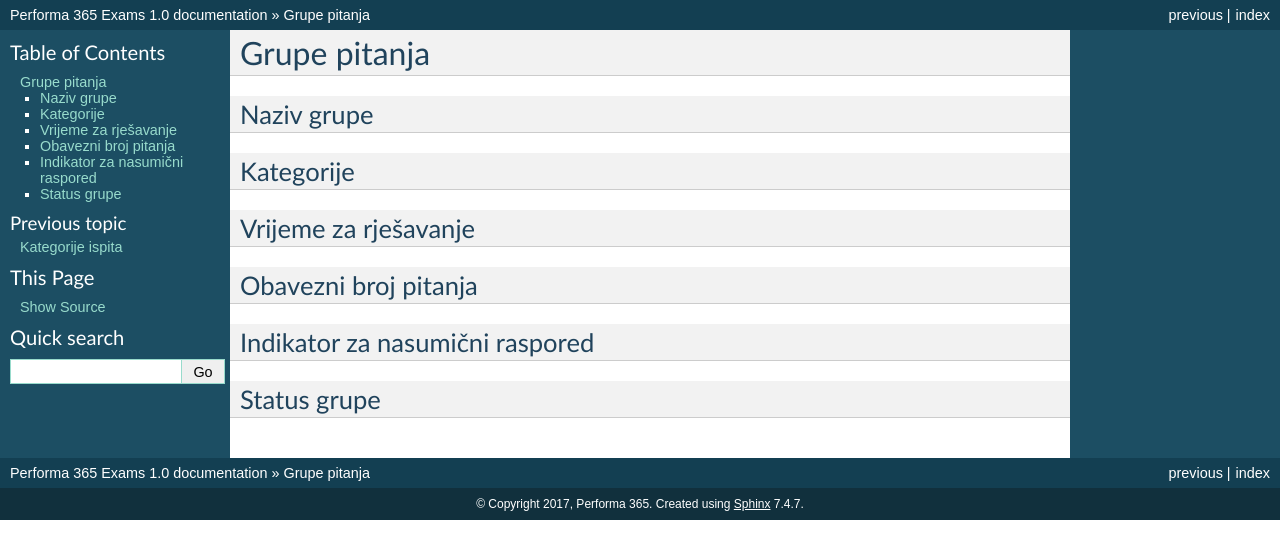
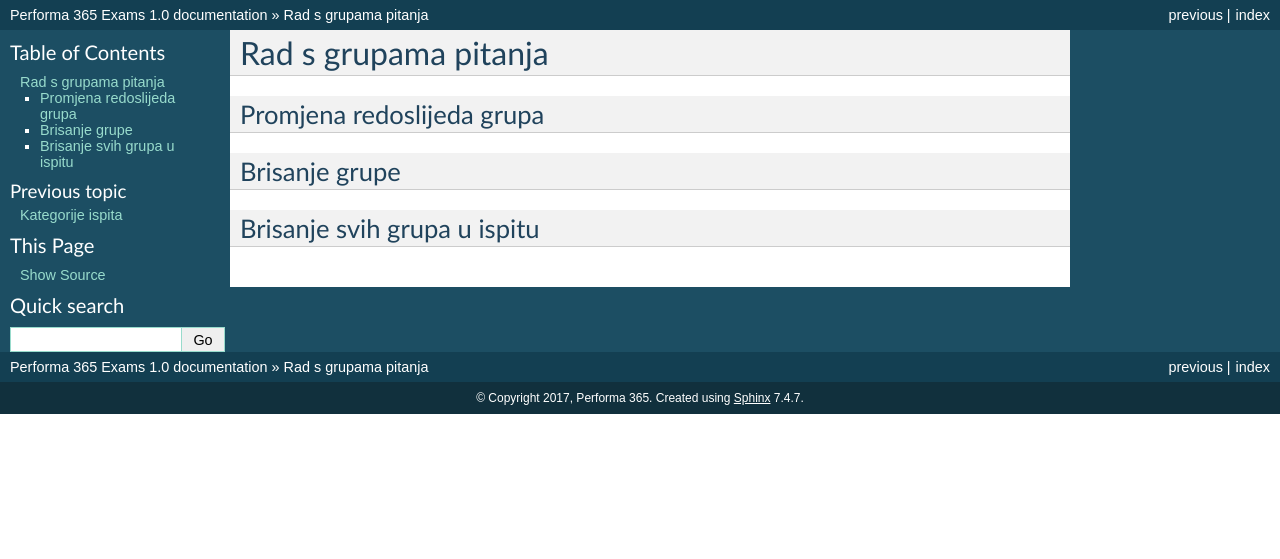
Before and after one commit to pslisko/Performa365Exams, a Sphinx documentation site: the page built from docs/novi_ispit/rad_s_grupama_pitanja.rst, in a window 1280 px wide. Shown: the top 559 px of the page. Built offline with Sphinx 7.4.7, drawn with Linux system fonts in a browser that asks for light colours; pages that are not in the unit, such as notebooks, are missing from menus.

Commit message:
Update rad_s_grupama_pitanja.rst

```diff
--- a/docs/novi_ispit/rad_s_grupama_pitanja.rst
+++ b/docs/novi_ispit/rad_s_grupama_pitanja.rst
@@ -1,22 +1,15 @@
-Grupe pitanja
-=================
+Rad s grupama pitanja
+=====================
 
-Naziv grupe
+
+Promjena redoslijeda grupa
+^^^^^^^^^^^^^^^^^^^^^^^^^^^^^^^^
+
+
+
+Brisanje grupe
 ^^^^^^^^^^^^^^^^
 
 
-Kategorije
-^^^^^^^^^^^^^^^^
-
-Vrijeme za rješavanje
-^^^^^^^^^^^^^^^^
-
-Obavezni broj pitanja
+Brisanje svih grupa u ispitu
 ^^^^^^^^^^^^^^^^^^^^^^^^^^^^^^^^
-
-
-Indikator za nasumični raspored
-^^^^^^^^^^^^^^^^^^^^^^^^^^^^^^^^
-
-Status grupe
-^^^^^^^^^^^^^^^^
```
